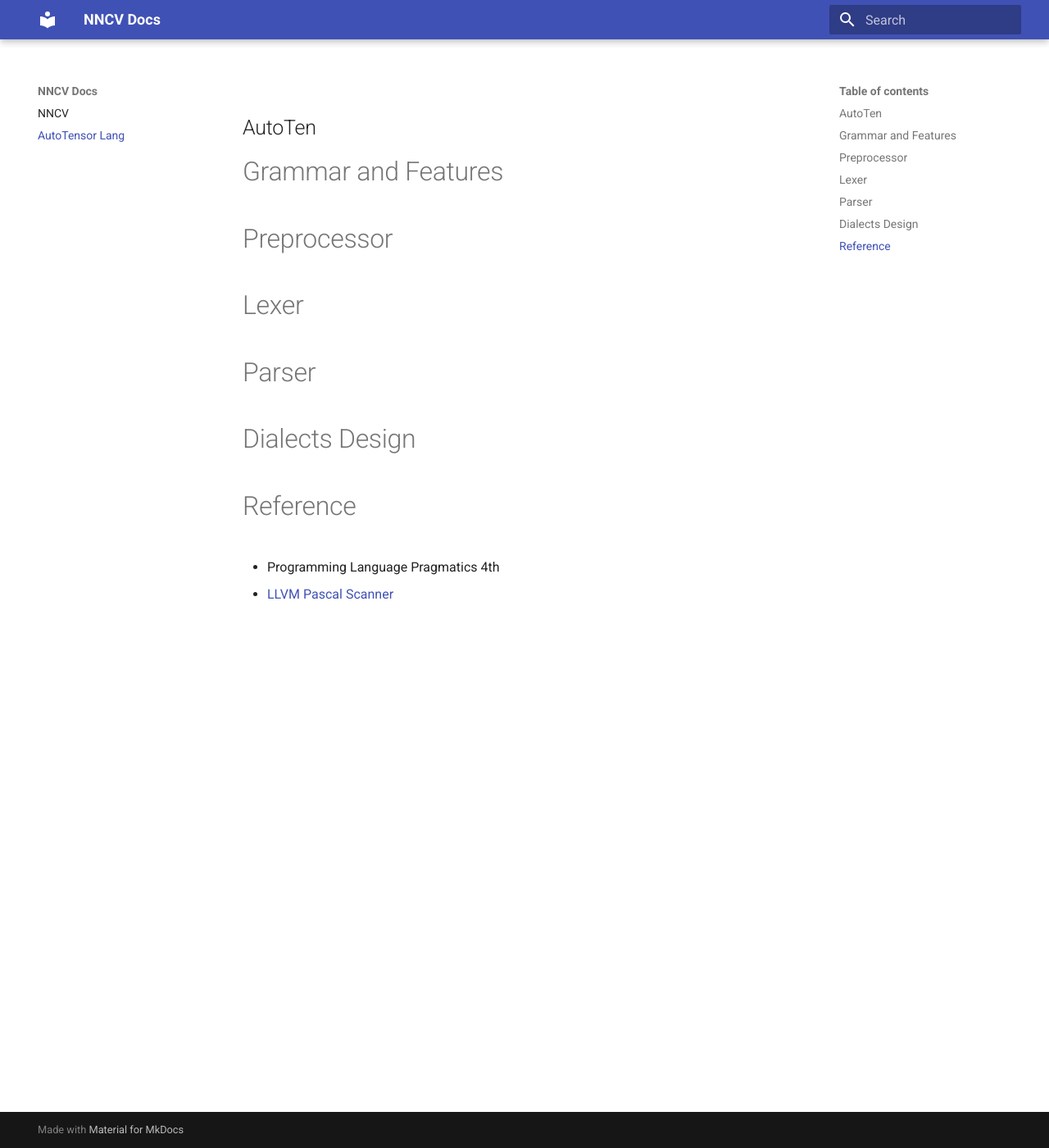
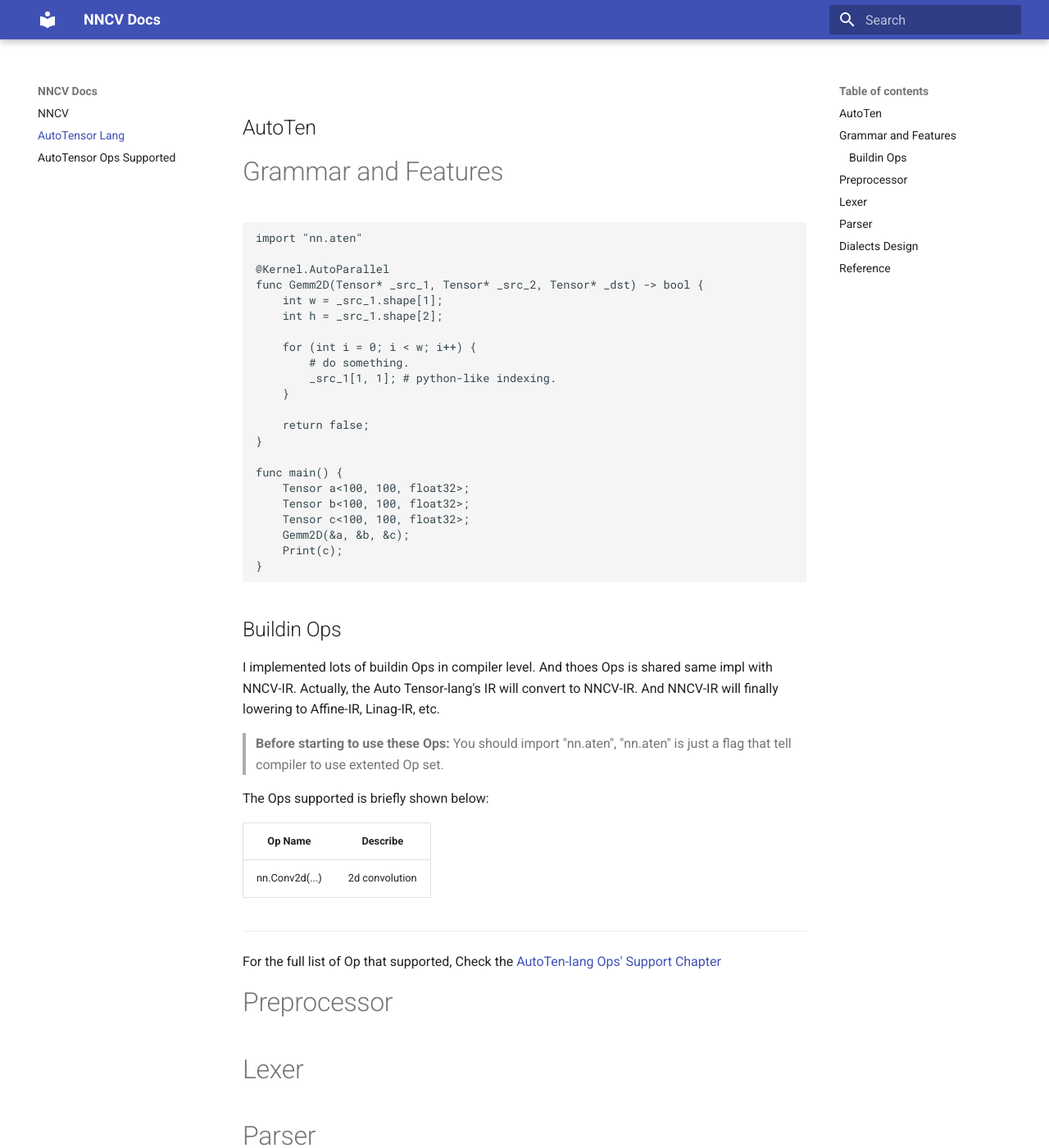
Before and after one commit to chenghuaWang/nncv, an MkDocs documentation site: the page built from docs/docs/AutoTensor-Lang.md, in a window 1280 px wide and 1400 px high. Shown: the whole window at 82% size. Built offline with MkDocs 1.6.1 and Material for MkDocs 9.7.7, drawn with Linux system fonts in a browser that asks for light colours.

Commit message:
[update] docs AutoLang

````diff
--- a/docs/docs/AutoTensor-Lang.md
+++ b/docs/docs/AutoTensor-Lang.md
@@ -2,6 +2,47 @@ AutoTen
 ---
 
 # Grammar and Features
+
+```
+import "nn.aten"
+
+@Kernel.AutoParallel
+func Gemm2D(Tensor* _src_1, Tensor* _src_2, Tensor* _dst) -> bool {
+    int w = _src_1.shape[1];
+    int h = _src_1.shape[2];
+
+    for (int i = 0; i < w; i++) {
+        # do something.
+        _src_1[1, 1]; # python-like indexing.
+    }
+
+    return false;
+}
+
+func main() {
+    Tensor a<100, 100, float32>;
+    Tensor b<100, 100, float32>;
+    Tensor c<100, 100, float32>;
+    Gemm2D(&a, &b, &c);
+    Print(c);
+}
+```
+
+## Buildin Ops
+
+I implemented lots of buildin Ops in compiler level. And thoes Ops is shared same impl with NNCV-IR. Actually, the Auto Tensor-lang's IR will convert to NNCV-IR. And NNCV-IR will finally lowering to Affine-IR, Linag-IR, etc.
+
+> **Before starting to use these Ops:** You should import "nn.aten", "nn.aten" is just a flag that tell compiler to use extented Op set.
+
+The Ops supported is briefly shown below:
+
+|Op Name|Describe|
+|:-:|:-:|
+|nn.Conv2d(...)|2d convolution|
+
+---
+
+For the full list of Op that supported, Check the [AutoTen-lang Ops' Support Chapter](AutoTensor-Ops-Supported.md)
 
 # Preprocessor
 
````
Also changed, not shown: docs/docs/AutoTensor-Ops-Supported.md (added, +3 -0 lines), 1 other file.
